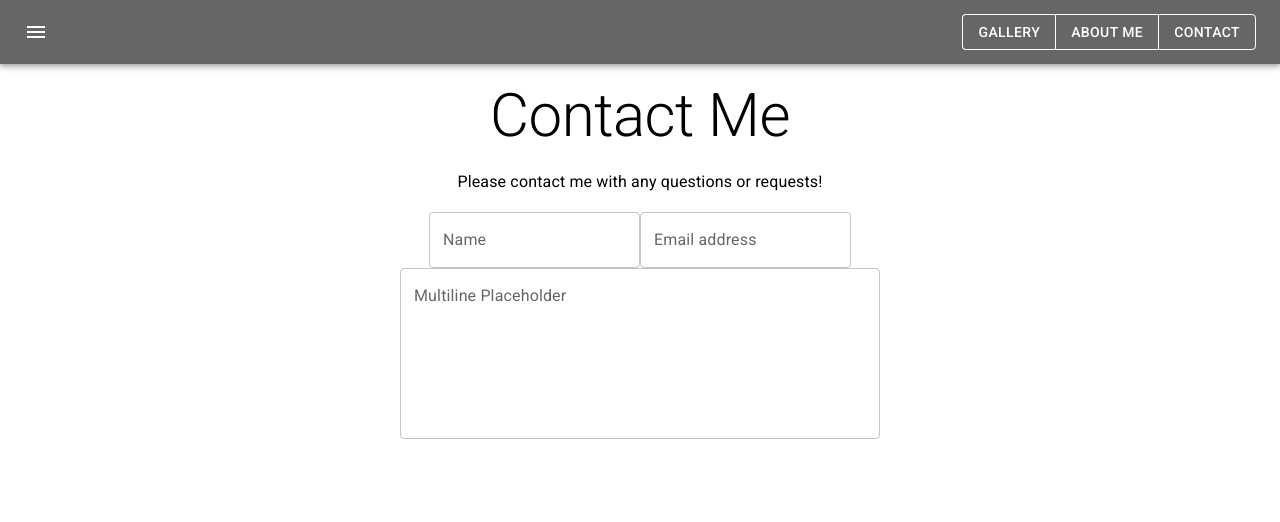
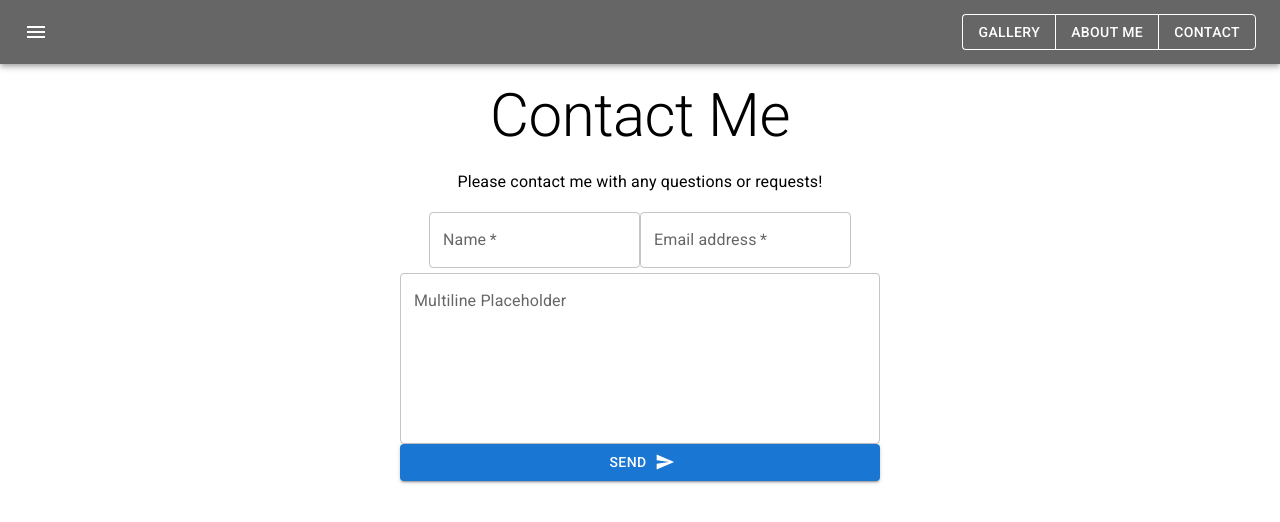
Before and after one commit to jcianciolo/woodworking-portfolio, a React (Create React App) app: page /about in a window 1280 px wide. Both pictures are taken after a click on the button "CONTACT". Shown: the top 522 px of the page. Built offline with nearby package versions, Linux system fonts and the light colour scheme.

Commit message:
refactored handleClick in ButtonAppBar component

```diff
--- a/src/App.css
+++ b/src/App.css
@@ -4,6 +4,6 @@
 }
 
 .image-list {
-  margin-left: 30px;
-  margin-right: 30px;
+  margin-left: 50px;
+  margin-right: 50px;
 }
--- a/src/components/ButtonAppBar.js
+++ b/src/components/ButtonAppBar.js
@@ -9,7 +9,7 @@ import IconButton from '@mui/material/IconButton';
 import MenuIcon from '@mui/icons-material/Menu';
 import Link from '@mui/material/Link'
 
-export default function ButtonAppBar({ gallery, setGallery, aboutMe, setAboutMe, contact, setContact }) {
+export default function ButtonAppBar({ setGallery, setAboutMe, setContact }) {
   const handleClick = (e) => {
     if (e.target.value === 'Gallery') {
         setGallery(true)
@@ -45,10 +45,10 @@ export default function ButtonAppBar({ gallery, setGallery, aboutMe, setAboutMe,
             <MenuIcon />
           </IconButton>
 
-          <ButtonGroup color="inherit" aria-label="text button group" sx={{ display: { xs: 'none', lg: 'flex' } }}>
-            <Button onClick={handleClick} value='Gallery'>Gallery</Button>
-            <Button onClick={handleClick} value='About Me'>About Me</Button>
-            <Button onClick={handleClick} value='Contact'>Contact</Button>
+          <ButtonGroup onClick={handleClick} color="inherit" aria-label="text button group" sx={{ display: { xs: 'none', lg: 'flex' } }}>
+            <Button value='Gallery'>Gallery</Button>
+            <Button value='About Me'>About Me</Button>
+            <Button value='Contact'>Contact</Button>
           </ButtonGroup>
         </Toolbar>
       </AppBar>
--- a/src/components/Contact.js
+++ b/src/components/Contact.js
@@ -1,7 +1,8 @@
 import React from 'react'
 import Typography from '@mui/material/Typography'
-import TextareaAutosize from '@mui/material/TextareaAutosize'
+import Button from '@mui/material/Button';
 import TextField from '@mui/material/TextField'
+import SendIcon from '@mui/icons-material/Send';
 
 const Contact = () => {
     return (
@@ -11,8 +12,8 @@ const Contact = () => {
                 Please contact me with any questions or requests!
             </Typography>
             <div>
-                <TextField id="outlined-basic" label="Name" />
-                <TextField id="outlined-basic" label="Email address" />
+                <TextField id="outlined-basic" label="Name" required />
+                <TextField id="outlined-basic" label="Email address" required  />
             </div>
             <TextField
                 id="outlined-textarea"
@@ -20,8 +21,14 @@ const Contact = () => {
                 placeholder="Placeholder"
                 multiline
                 rows={6}
-                sx={{ width: '30rem' }}
+                sx={{ width: '30rem', marginTop: '5px' }}
             />
+            <div>
+                <Button variant="contained" sx={{ width: '30rem' }} endIcon={<SendIcon />}>
+                    Send
+                </Button>
+            </div>
+
 
         </>
     )
```
